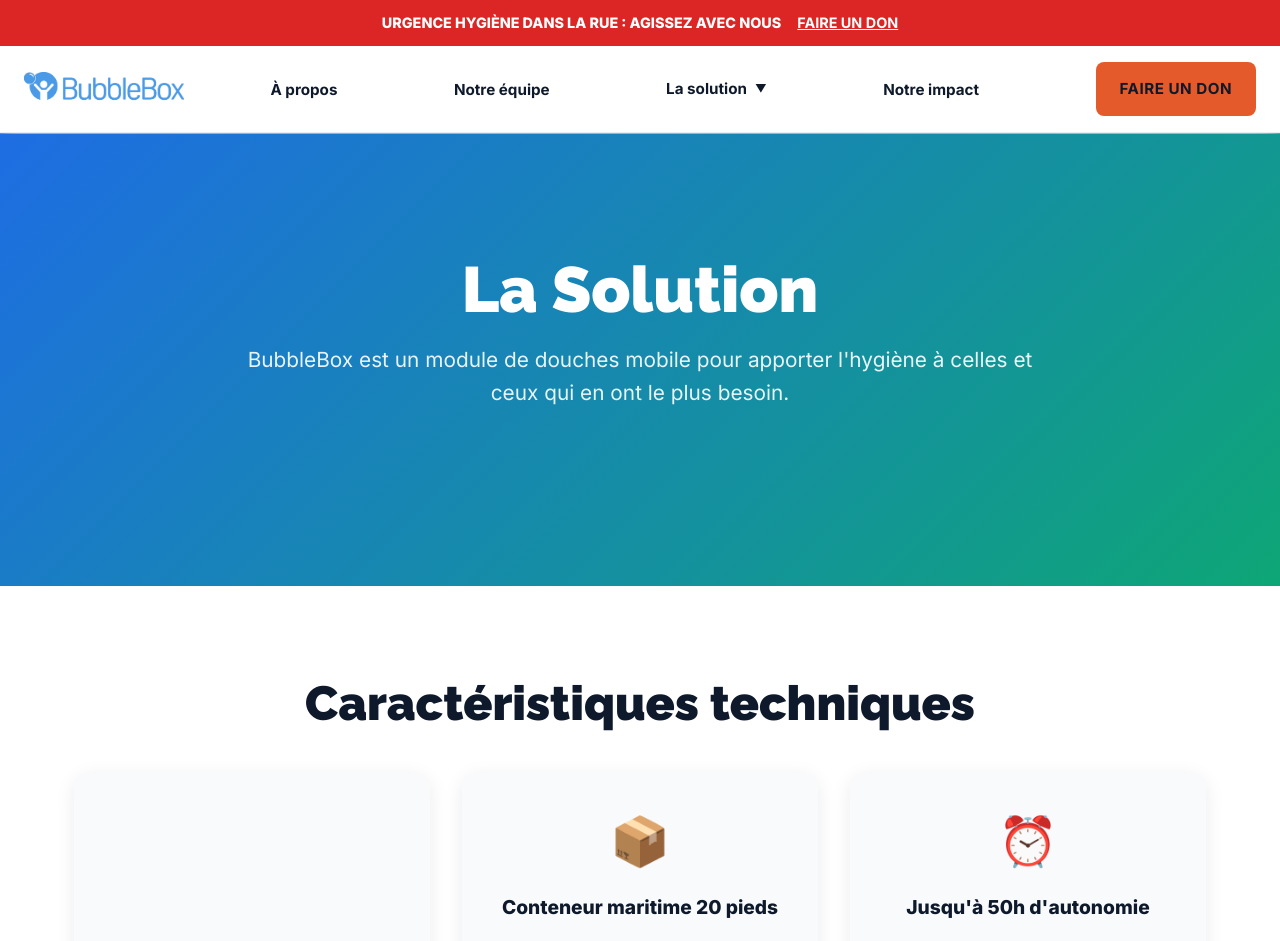
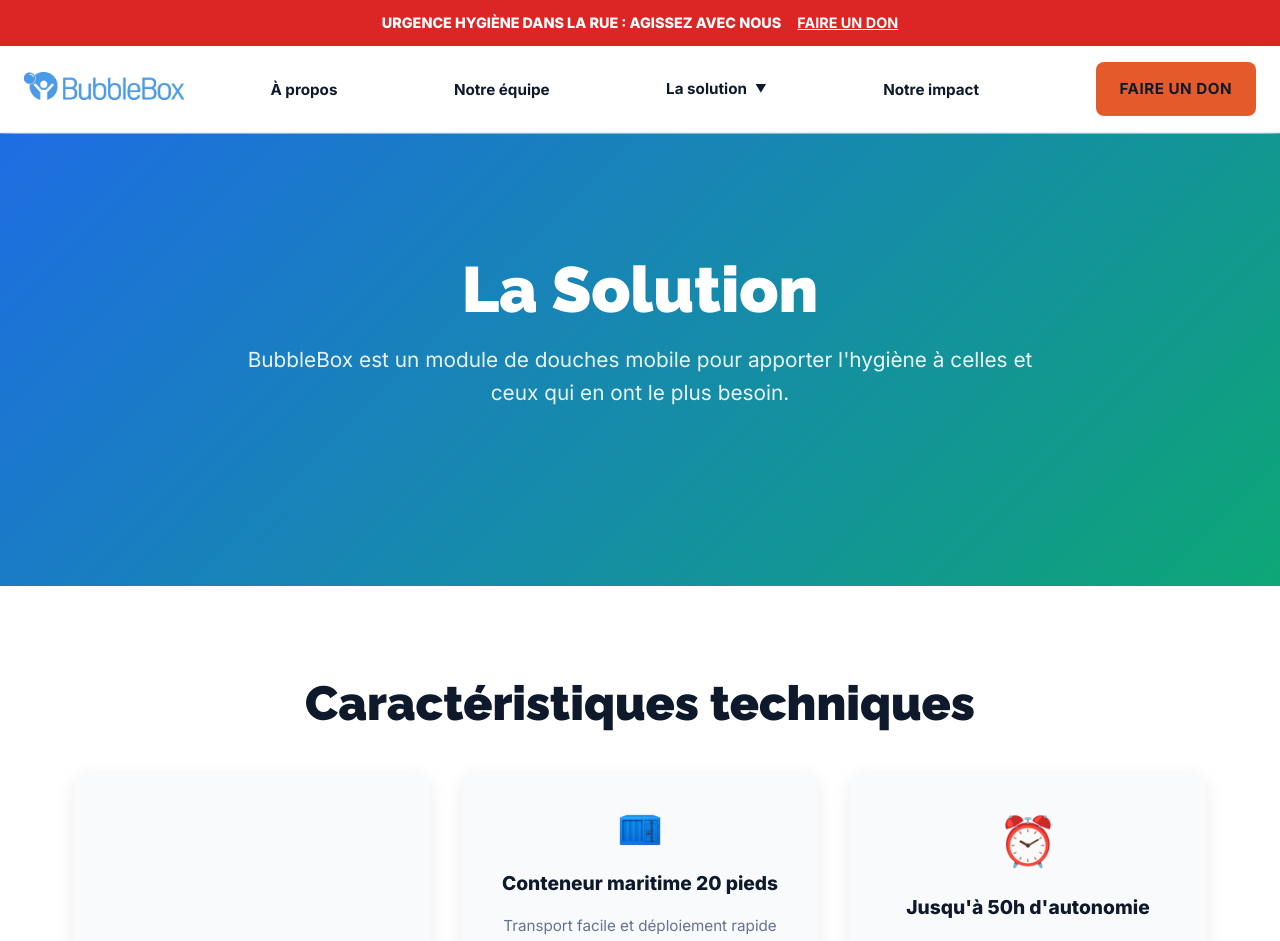
Before and after one commit to mamad0u/bubblebox-09, a Next.js app: page /solution in a window 1280 px wide. Shown: the top 941 px of the page. Built offline with nearby package versions, Linux system fonts and the light colour scheme.

Commit message:
icon contenere

```diff
--- a/src/app/globals.css
+++ b/src/app/globals.css
@@ -346,7 +346,8 @@
 .mosaic-item--small:nth-child(3){grid-column:2;grid-row:2}
 .mosaic-item--small:nth-child(4){grid-column:3;grid-row:1}
 .mosaic-item--small:nth-child(5){grid-column:3;grid-row:2}
-.mosaic-icon{font-size:3rem;display:block;margin-bottom:1rem}
+.mosaic-icon{font-size:3rem;display:flex;align-items:center;justify-content:center;margin-bottom:1rem}
+.mosaic-icon img{width:48px;height:48px;object-fit:contain}
 .mosaic-item h3{font-size:1.2rem;font-weight:800;color:var(--text);margin:0 0 1rem}
 .mosaic-item p{color:var(--muted);line-height:1.6;margin:0;font-size:.95rem}
 
--- a/src/app/solution/page.tsx
+++ b/src/app/solution/page.tsx
@@ -1,6 +1,7 @@
 'use client';
 
 import Link from 'next/link';
+import Image from 'next/image';
 import Header from '../../components/Header';
 import Footer from '../../components/Footer';
 import { useAnimations } from '../../hooks/useAnimations';
@@ -37,7 +38,14 @@
                 <p>Capacité d&apos;accueil théorique pour répondre aux besoins des populations</p>
               </div>
               <div className="mosaic-item mosaic-item--small">
-                <div className="mosaic-icon">📦</div>
+                <div className="mosaic-icon">
+                  <Image
+                    src="/contenaire.png"
+                    alt="Conteneur maritime recyclé BubbleBox"
+                    width={48}
+                    height={48}
+                  />
+                </div>
                 <h3>Conteneur maritime 20 pieds</h3>
                 <p>Transport facile et déploiement rapide</p>
               </div>
```
Also changed, not shown: public/contenaire.png (added).
